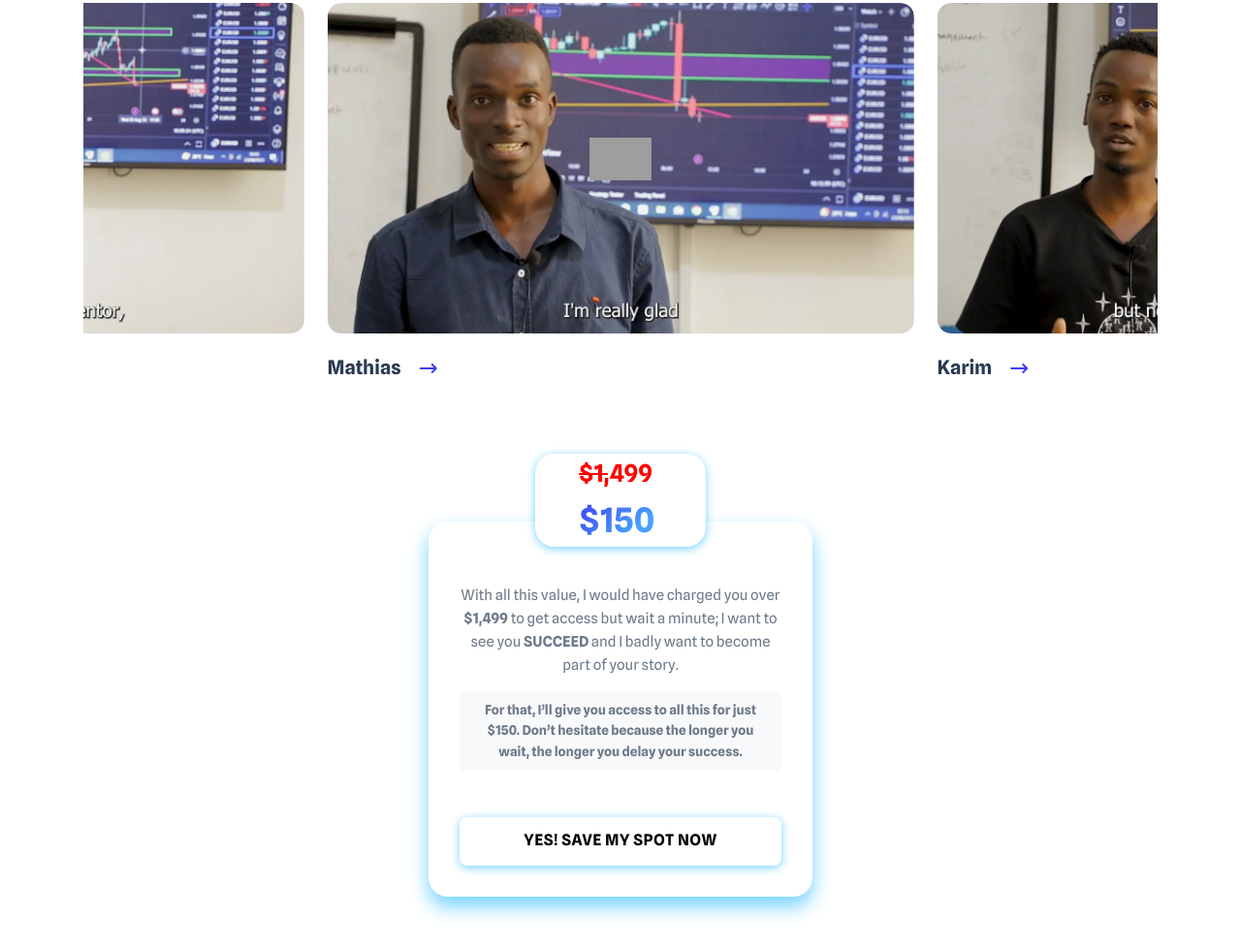
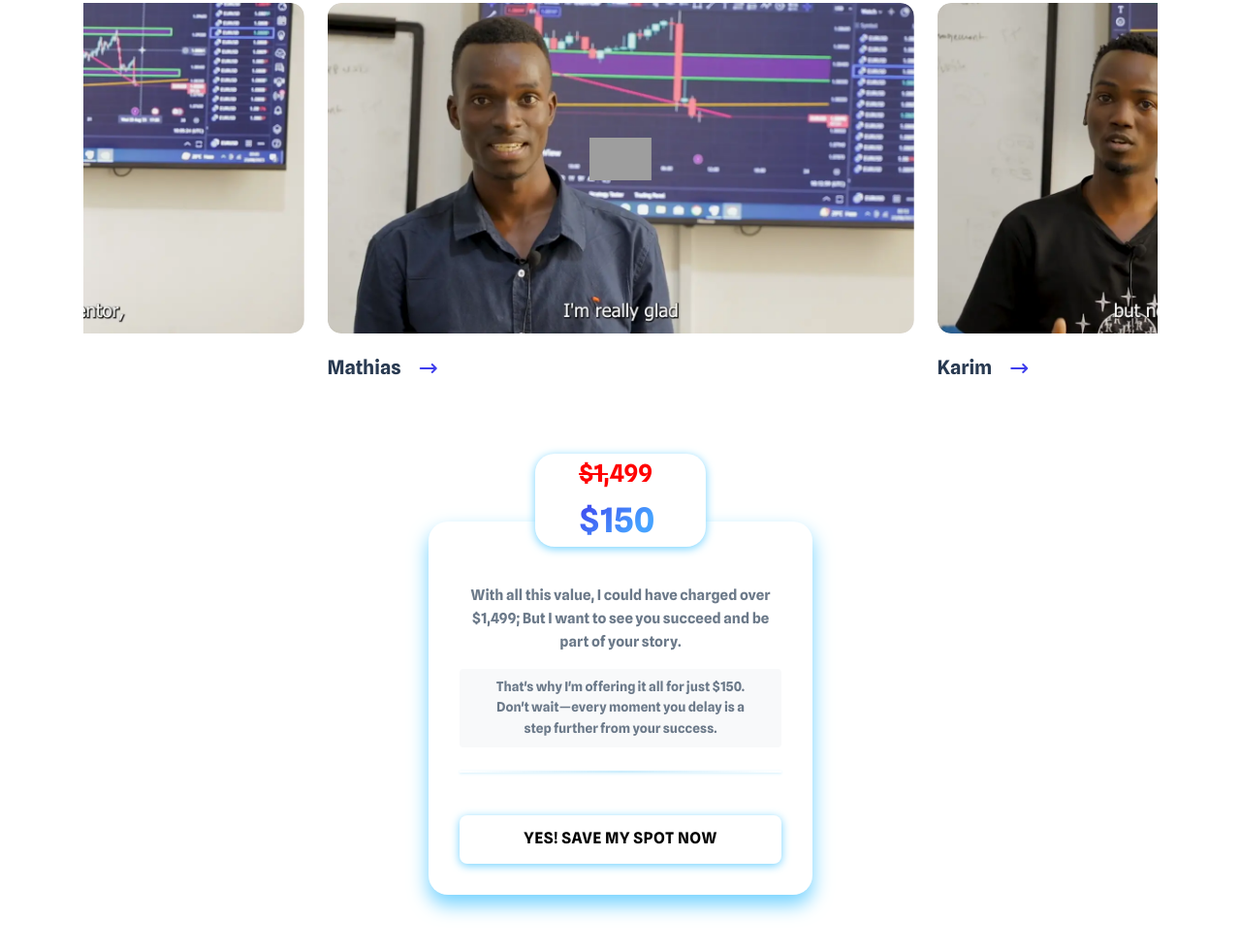
Before and after one commit to danielktd/Physical-LP, a plain HTML site: page index.html in a window 1280 px wide. Shown: the part 2694-3675 px from the top of the page at 97% size. Drawn offline with nearby package versions, Linux system fonts and the light colour scheme; grey boxes are pictures that could not be loaded.

Commit message:
Add files via upload

```diff
--- a/index.html
+++ b/index.html
@@ -231,18 +231,18 @@
                         <div class="col-xxl-5 col-xl-5">
                             <div class="h-100">
                                 <div class="pricing-body h-100 p-5 pt-3 p-md-0 pt-md-0 p-xl-5 pt-xl-3 d-md-flex d-xl-block pricing">
-                                    <div class="text-center p-md-5 p-xl-0 w-md-50 w-xl-100">
+                                    <div class="text-center p-md-5 p-xl-0  w-xl-100">
                                         <div class="price-tag">
                                             <span class="original-price">$1,499</span>
                                             <span class="discounted-price"><span class="text-gradient-primary">$150</span></span>
                                         </div> <br> <br>
-                                        <p class="">With all this value, I would have charged you over <b>$1,499</b> to get access but wait a minute; I want to see you <b>SUCCEED</b> and I badly want to become part of your story.</p>
-                                        <div class="bg-light px-4 py-2 mb-4 smaller rounded-1">For that, I’ll give you access to all this for just $150. Don’t hesitate because the longer you wait, the longer you delay your success.</div>
+                                        <p class="fw-bold">With all this value, I could have charged over $1,499; But I want to see you succeed and be part of your story.</p>
+                                        <div class="bg-light px-4 py-2 mb-4 smaller rounded-1">That's why I'm offering it all for just $150. Don't wait—every moment you delay is a step further from your success.</div>
                                         <div class="px-4 pricing-toggle-content">
                                             <div class="pricing-toggle-option monthly"><a href="https://selar.co/1h0829" class="btn btn-block cta-btn-2 cta-btn-text no-desktop">YES! SAVE MY SPOT NOW</a></div>
                                         </div>
-                                    </div>
-                                    <div class="d-none d-md-block d-xl-none border-start h-100"></div>
+                                    </div> <hr class="styled-hr">
+
                                     <br>
                                     <div class="pricing-toggle-option monthly"><a href="https://selar.co/1h0829" class="btn btn-block cta-btn-2 cta-btn-text no-mobile">YES! SAVE MY SPOT NOW</a></div>
                                 </div>
```
